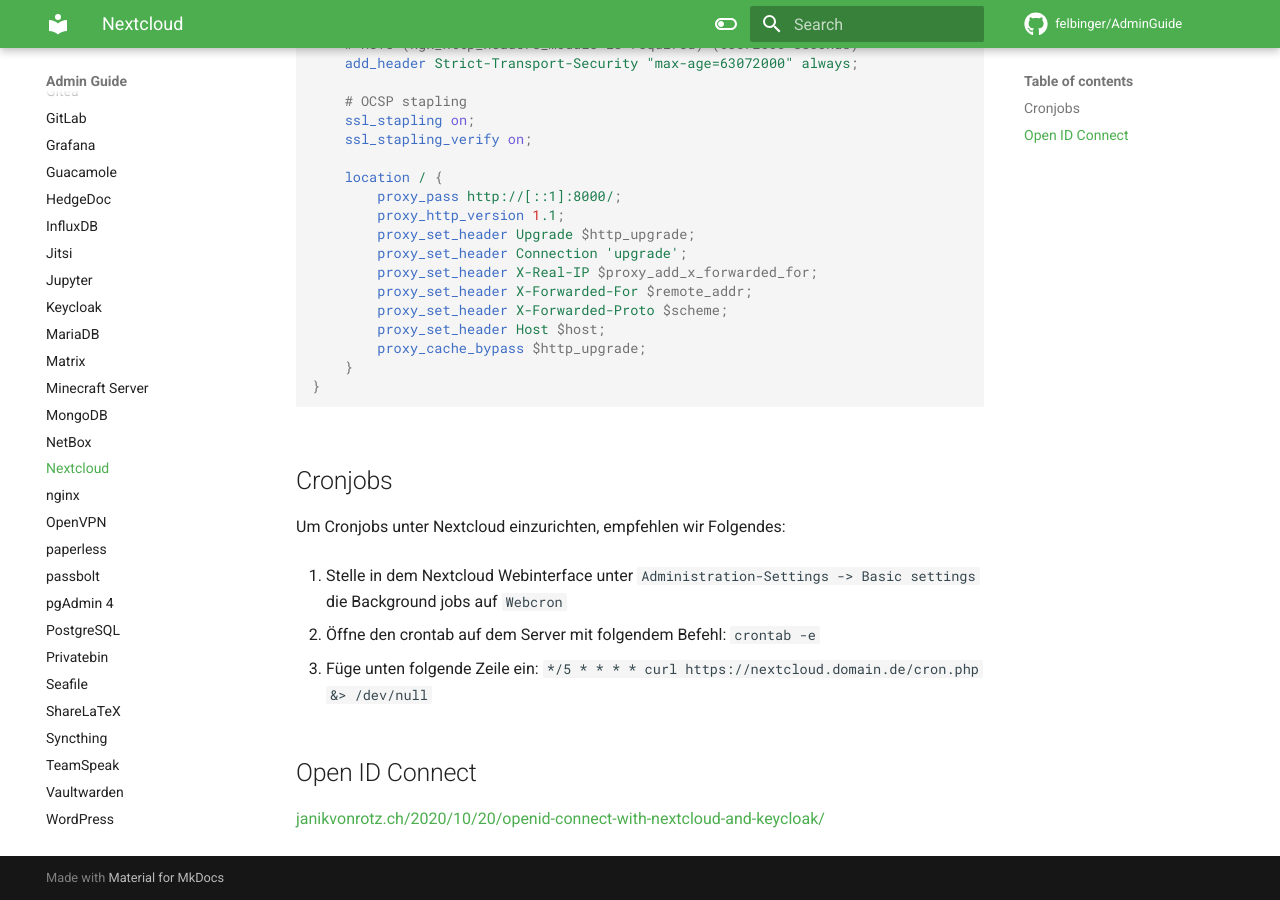
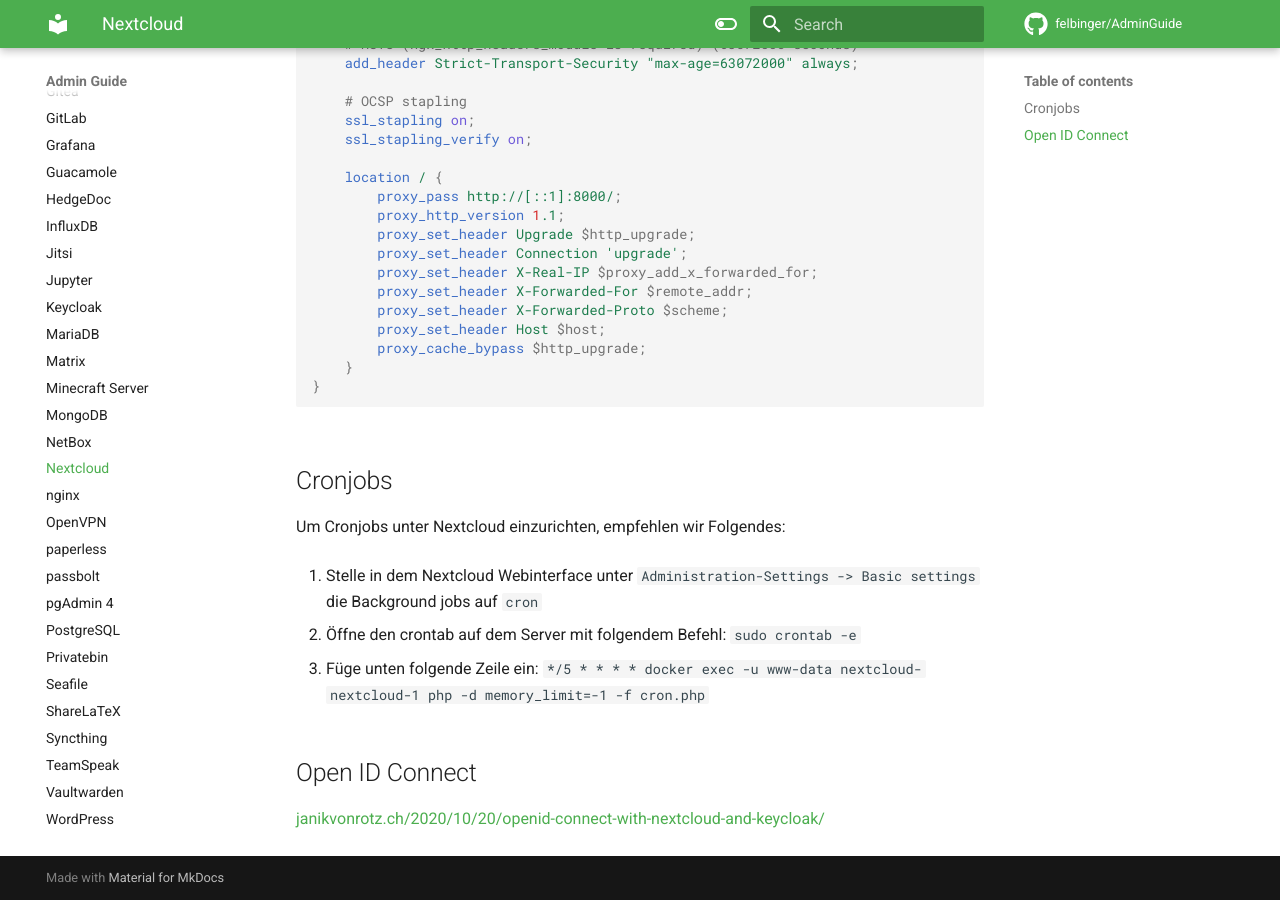
Before and after one commit to felbinger/AdminGuide, an MkDocs documentation site: the page built from docs/services/nextcloud.md, in a window 1280 px wide and 900 px high, scrolled down 1477 px. Built offline with MkDocs 1.6.1 and Material for MkDocs 9.7.7, drawn with Linux system fonts in a browser that asks for light colours; comment, search, counter and statistics services are not loaded.

Commit message:
improved nextcloud (#103)

```diff
--- a/docs/services/nextcloud.md
+++ b/docs/services/nextcloud.md
@@ -105,11 +105,11 @@ NEXTCLOUD_ADMIN_PASSWORD=p4ssw0rd
 ## Cronjobs
 Um Cronjobs unter Nextcloud einzurichten, empfehlen wir Folgendes:
 
-1. Stelle in dem Nextcloud Webinterface unter `Administration-Settings -> Basic settings` die Background jobs auf `Webcron`
+1. Stelle in dem Nextcloud Webinterface unter `Administration-Settings -> Basic settings` die Background jobs auf `cron`
 
-2. Öffne den crontab auf dem Server mit folgendem Befehl: `crontab -e`
+2. Öffne den crontab auf dem Server mit folgendem Befehl: `sudo crontab -e`
 
-3. Füge unten folgende Zeile ein: ` */5  *  *  *  *  curl https://nextcloud.domain.de/cron.php &> /dev/null`
+3. Füge unten folgende Zeile ein: `*/5  *  *  *  *  docker exec -u www-data nextcloud-nextcloud-1 php -d memory_limit=-1 -f cron.php`
 
 ## Open ID Connect
 [janikvonrotz.ch/2020/10/20/openid-connect-with-nextcloud-and-keycloak/](https://janikvonrotz.ch/2020/10/20/openid-connect-with-nextcloud-and-keycloak/)
```
